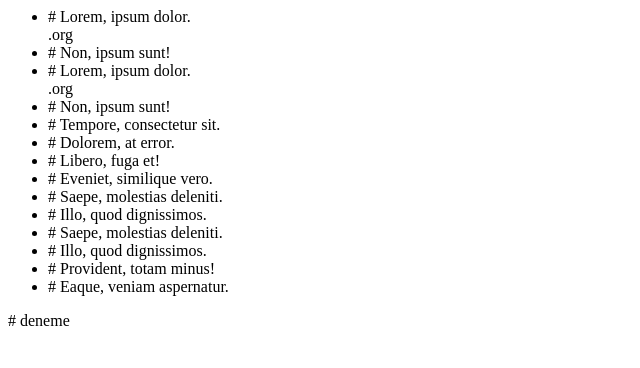
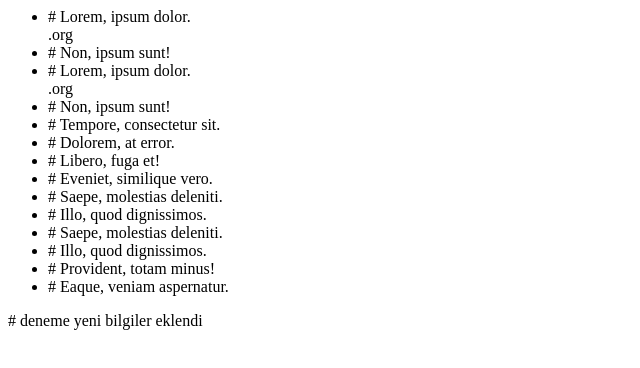
Before and after one commit to alihanhekimoglu/kodluyoruzilkrepo, a plain HTML site: page index.html in a window 1280 px wide. Shown: the whole page, without its empty margins (0-640 px from the left). Drawn offline with Linux system fonts and the light colour scheme.

Commit message:
index.html degisti

```diff
--- a/index.html
+++ b/index.html
@@ -17,3 +17,5 @@
 </ul>#
 
 deneme
+
+yeni bilgiler eklendi
```
